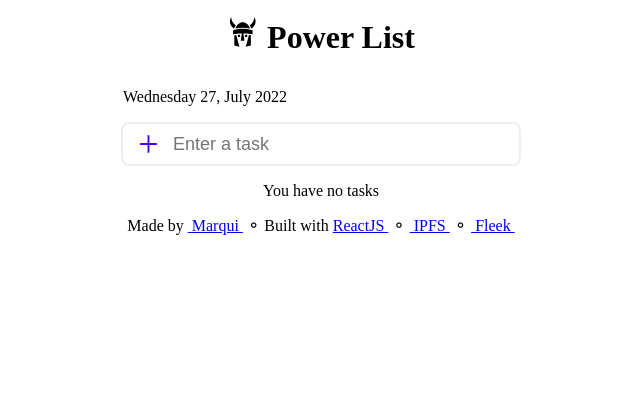
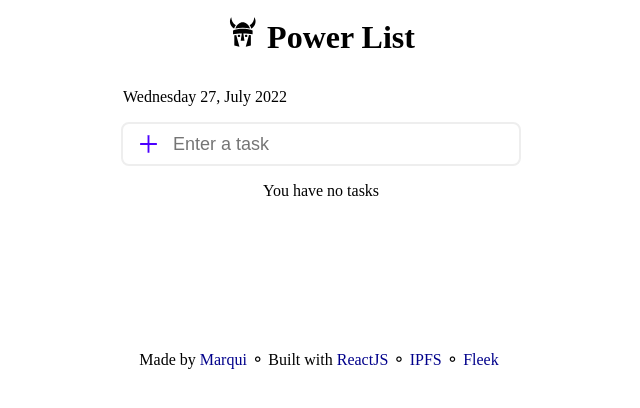
Before and after one commit to Marqui-13/react-powerlist-app, a React (Create React App) app: page / in a window 1280 px wide. Shown: the top 408 px of the page, without its empty margins (319-959 px from the left). Built offline with nearby package versions, Linux system fonts and the light colour scheme.

Commit message:
Update index.css

```diff
--- a/src/index.css
+++ b/src/index.css
@@ -81,3 +81,20 @@
 .app .length {
   margin: 1rem 0;
 }
+
+div .madeby {
+  justify-content: center;
+  align-items: center;
+  display: flex;
+  flex-wrap: wrap;
+  margin-top: 150px;
+}
+
+.madeby a{
+  color: darkblue;
+  text-decoration: none;
+}
+
+.madeby a:hover{
+  color: rgb(39, 35, 248);
+}
```
